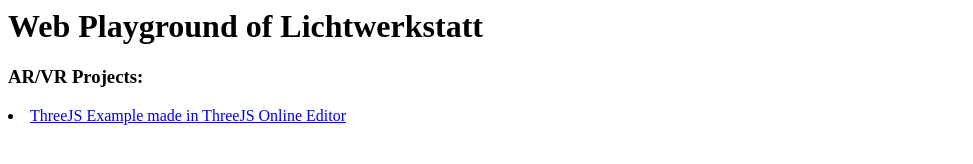
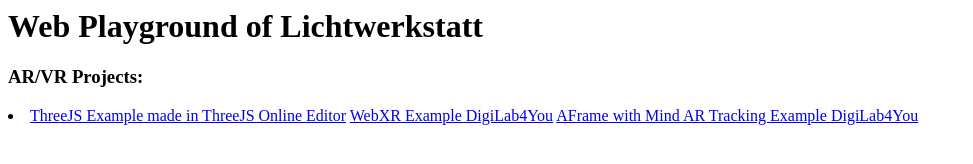
Before and after one commit to Lichtwerkstatt/Lichtwerkstatt.github.io, a plain HTML site: page index.html in a window 1280 px wide. Shown: the whole page, without its empty margins (0-973 px from the left). Drawn offline with Linux system fonts and the light colour scheme.

Commit message:
Update index.html

```diff
--- a/index.html
+++ b/index.html
@@ -4,6 +4,8 @@
     <h3>AR/VR Projects:</h3>
     <li>
       <a href="/EarthAndMoon">ThreeJS Example made in ThreeJS Online Editor</a>
+      <a href="/WebXR">WebXR Example DigiLab4You</a>
+      <a href="/mindAR_AFrame">AFrame with Mind AR Tracking Example DigiLab4You</a>
     </li>
   </body>
 </html>
```
